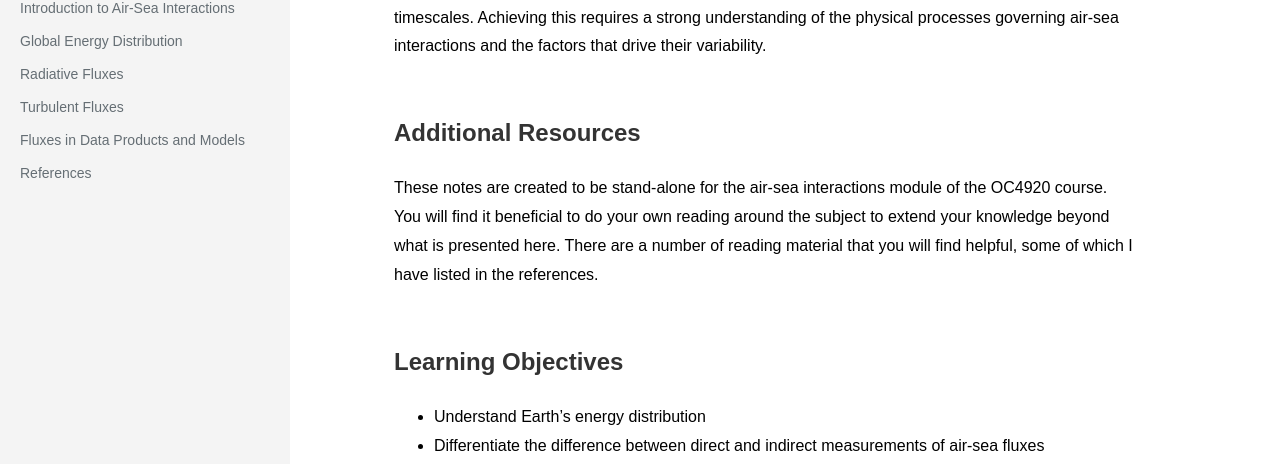
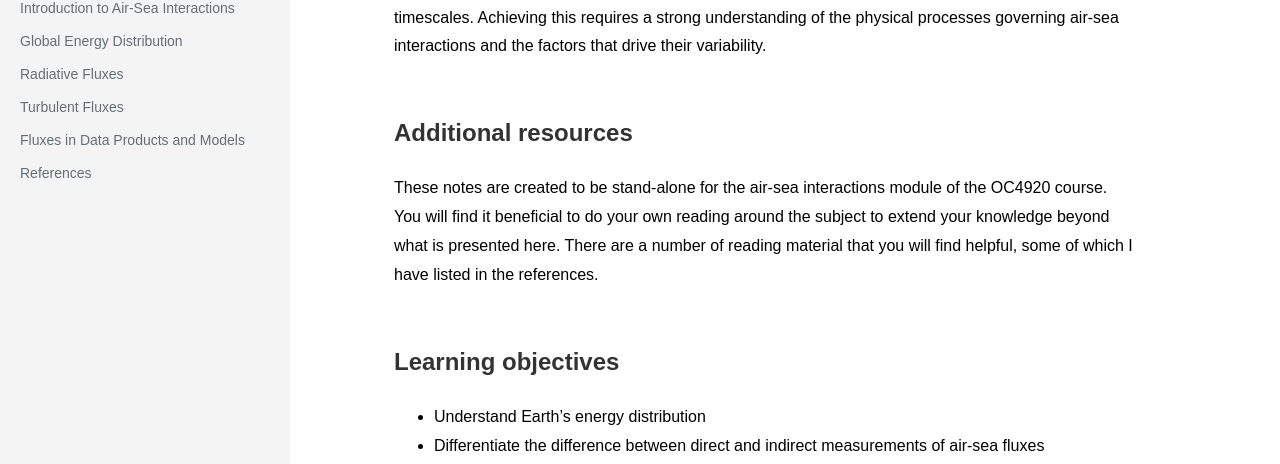
Before and after one commit to marcelduplessis/air-sea-interactions-notes, a Jekyll site: the page built from index.md, in a window 1280 px wide and 900 px high, scrolled down 805 px. Shown: the part 141-605 px from the top of the window. Built offline with Jekyll 4.4.1, drawn with Linux system fonts in a browser that asks for light colours.

Commit message:
heading adjustments

```diff
--- a/index.md
+++ b/index.md
@@ -25,11 +25,11 @@ We start the notes with the Earth's energy distribution, which is fundamentally
 For instance, these exchanges influence floods, droughts, storm intensity, and storm tracks. Predicting these phenomena is vital for protecting people, property, and natural resources from extreme weather events and the impacts of climate variability and change. This is particularly relevant for predictions beyond the traditional 1–10 day range, extending to sub-seasonal, seasonal, and even decadal timescales. Achieving this requires a strong understanding of the physical processes governing air-sea interactions and the factors that drive their variability.
 
 
-## Additional Resources
+## Additional resources
 
 These notes are created to be stand-alone for the air-sea interactions module of the OC4920 course. You will find it beneficial to do your own reading around the subject to extend your knowledge beyond what is presented here. There are a number of reading material that you will find helpful, some of which I have listed in the references.
 
-## Learning Objectives
+## Learning objectives
 
 - Understand Earth's energy distribution
 - Differentiate the difference between direct and indirect measurements of air-sea fluxes
```
